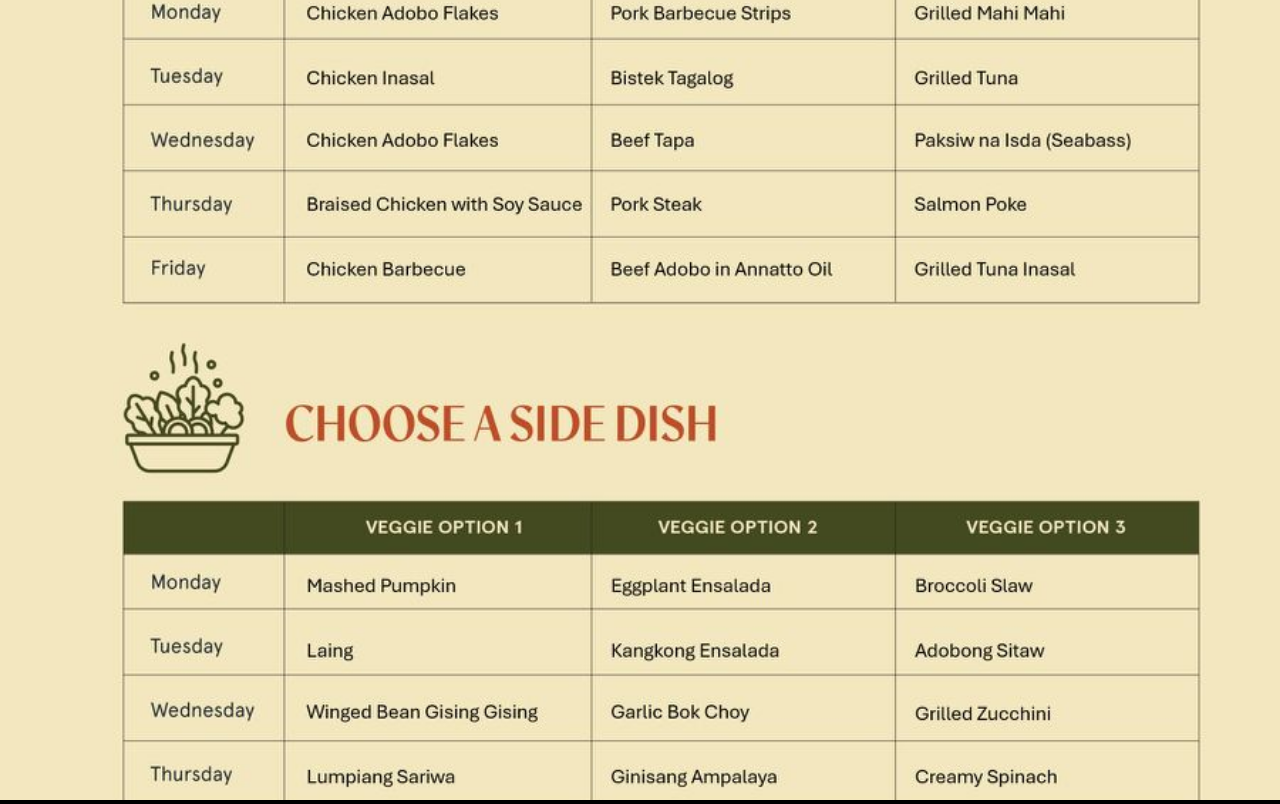
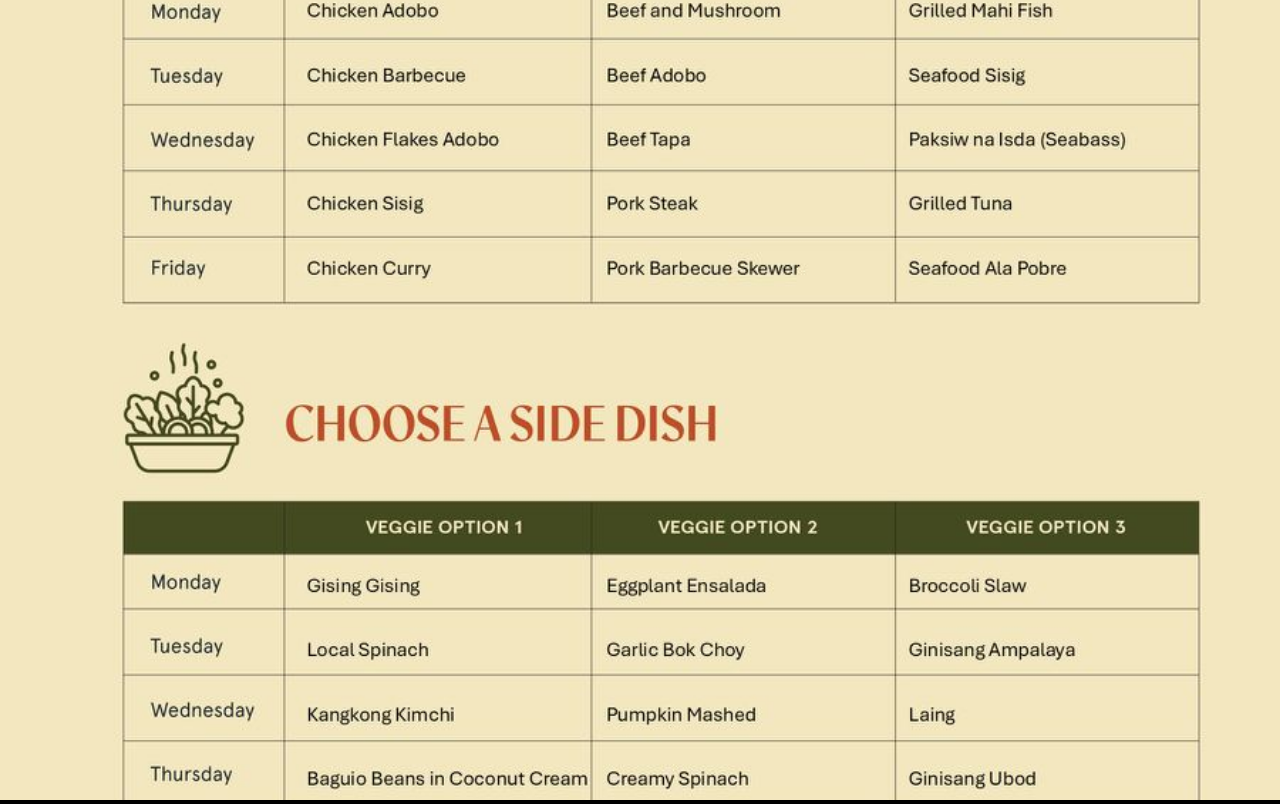
Before and after one commit to SRM-2/GrabandGo, a plain HTML site: page index.html in a window 1280 px wide. Drawn offline with Linux system fonts and the light colour scheme.

Commit message:
Update image source in index.html

```diff
--- a/index.html
+++ b/index.html
@@ -5,7 +5,7 @@
     <meta name="viewport" content="width=device-width, initial-scale=1.0">
 </head>
 <body style="margin:0; padding:0; overflow:hidden; background:black;">
-    <img src="Grabandgomenu.jpg"
+    <img src="GrabandGo091426.jpg"
          style="width:100vw; height:100dvh; object-fit:cover;">
 </body>
 </html>
```
